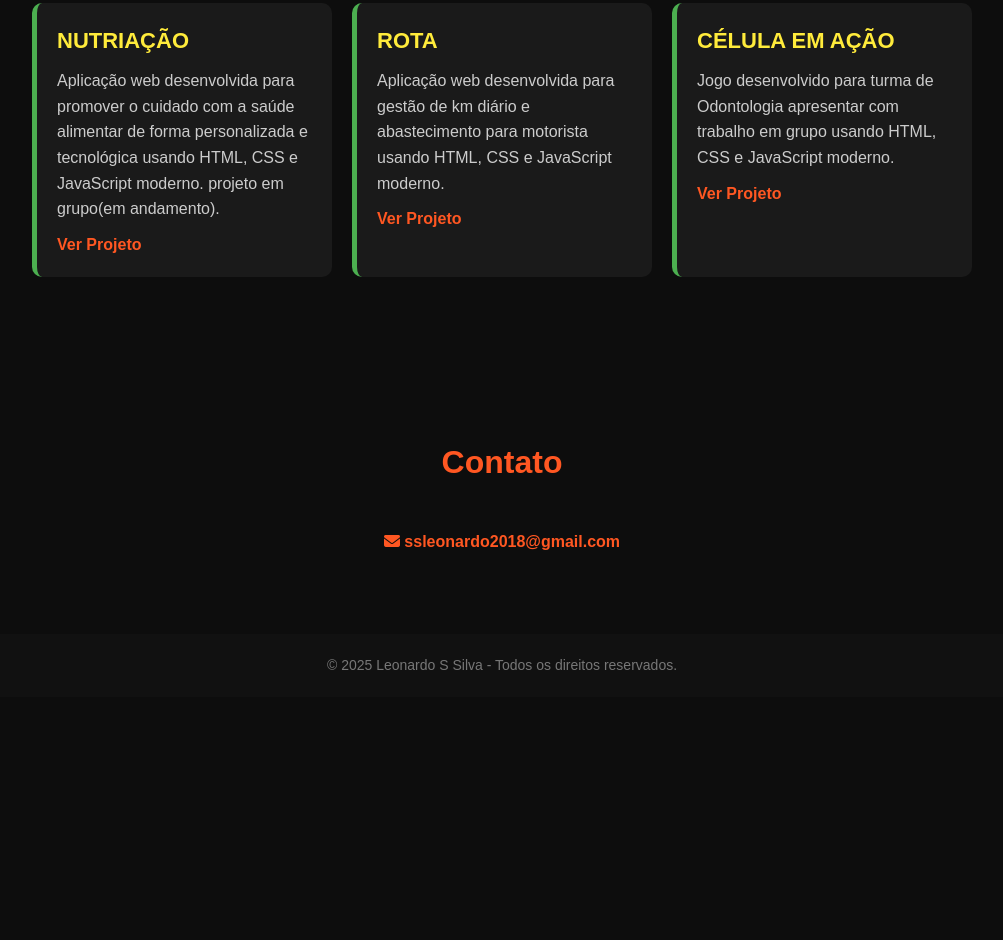
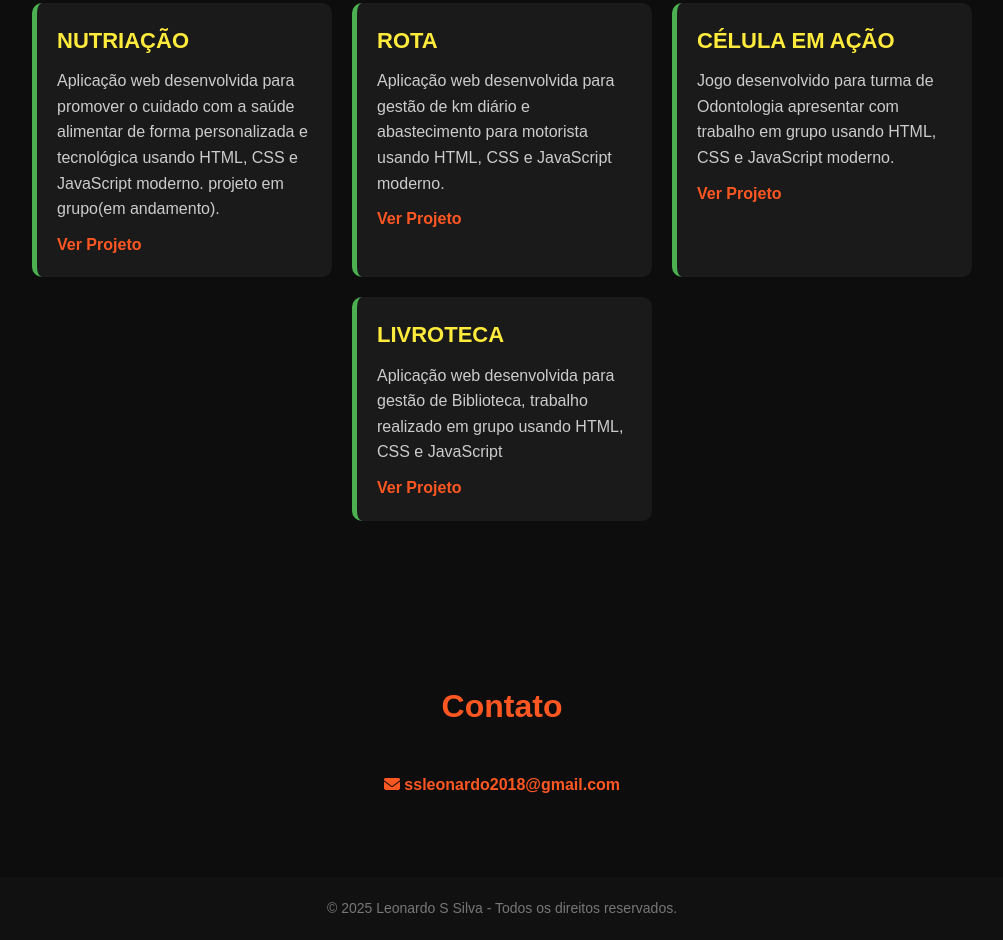
Before and after one commit to ssleonardo2018/portifolio, a plain HTML site: page index.html in a window 1280 px wide. Shown: the part 1900-2840 px from the top of the page, without its empty margins (138-1141 px from the left). Before the commit the page ends 2597 px from the top, so only its background shows below. Drawn offline with Linux system fonts and the light colour scheme.

Commit message:
Update index.html

```diff
--- a/index.html
+++ b/index.html
@@ -90,6 +90,11 @@ projeto em grupo(em andamento).</p>
       <p>Jogo desenvolvido para turma de Odontologia apresentar com trabalho em grupo usando HTML, CSS e JavaScript moderno.</p>
       <a href="https://ssleonardo2018.github.io/celulasemacao/" target="_blank">Ver Projeto</a>
     </div>
+    <div class="project">
+      <h3>LIVROTECA</h3>
+      <p>Aplicação web desenvolvida para gestão de Biblioteca, trabalho realizado em grupo usando HTML, CSS e JavaScript</p>
+      <a href="https://ssleonardo2018.github.io/livroteca/" target="_blank">Ver Projeto</a>
+    </div>
   </div>
 </section>
 
```
